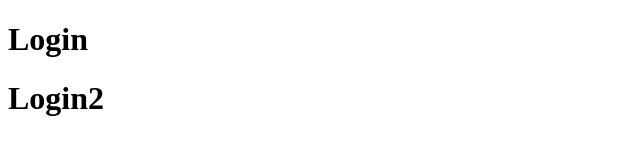
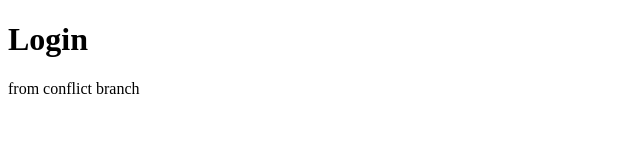
Before and after one commit to abobakryousre/depi-git, a plain HTML site: page login.html in a window 1280 px wide. Shown: the whole page, without its empty margins (0-640 px from the left). Drawn offline with Linux system fonts and the light colour scheme.

Commit message:
make confilct

```diff
--- a/login.html
+++ b/login.html
@@ -7,6 +7,6 @@
   </head>
   <body>
     <h1>Login</h1>
-    <h1>Login2</h1>
+    <p>from conflict branch</p>
   </body>
 </html>
```
